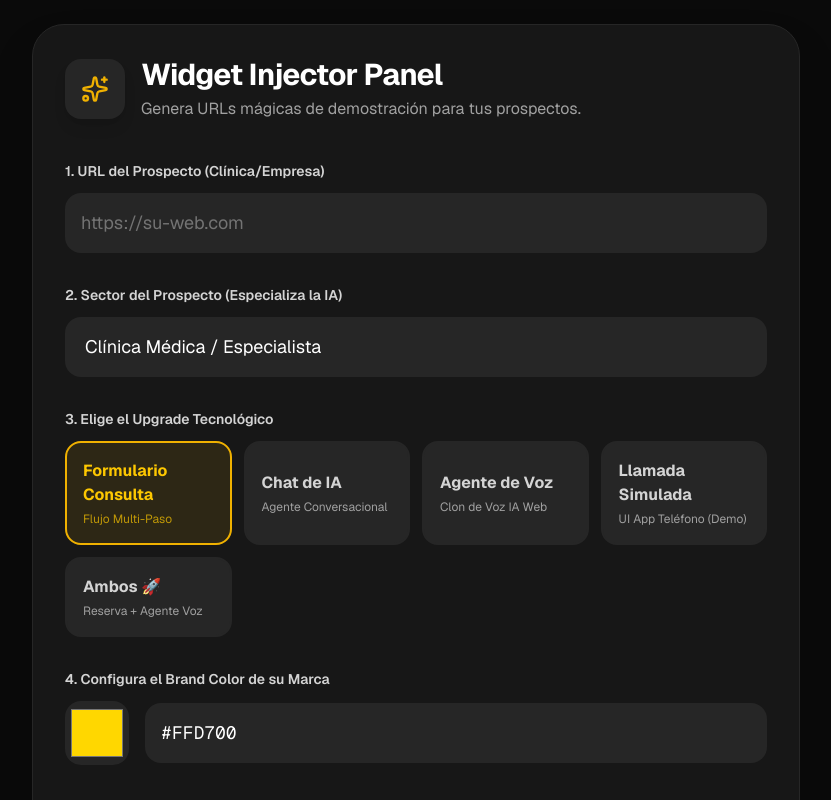
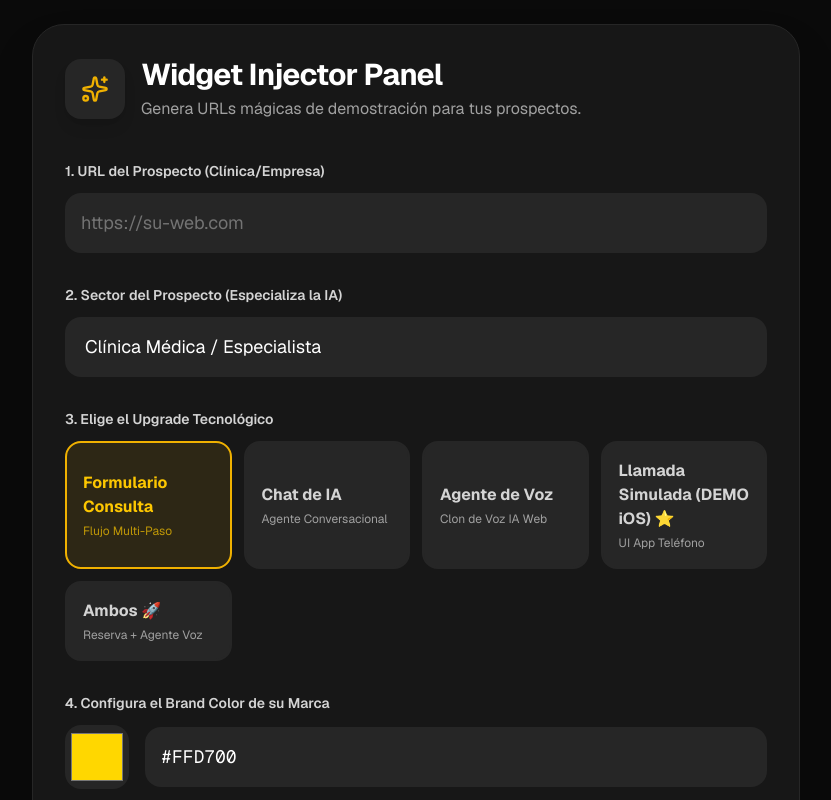
Before and after one commit to Franklin-Osede/ai-booking-gateway, a Next.js app: page / in a window 1280 px wide. Shown: the top 800 px of the page, without its empty margins (224-1055 px from the left). Built offline with nearby package versions, Linux system fonts and the light colour scheme.

Commit message:
style(dashboard): minor update

```diff
--- a/src/presentation/components/InjectorDashboard.tsx
+++ b/src/presentation/components/InjectorDashboard.tsx
@@ -90,7 +90,7 @@ export function InjectorDashboard() {
                  { id: "form", title: "Formulario Consulta", desc: "Flujo Multi-Paso" },
                  { id: "chat", title: "Chat de IA", desc: "Agente Conversacional" },
                  { id: "voice", title: "Agente de Voz", desc: "Clon de Voz IA Web" },
-                 { id: "phone", title: "Llamada Simulada", desc: "UI App Teléfono (Demo)" },
+                 { id: "phone", title: "Llamada Simulada (DEMO iOS) ⭐️", desc: "UI App Teléfono" },
                  { id: "both", title: "Ambos 🚀", desc: "Reserva + Agente Voz" },
                ].map(w => (
                  <button
```
